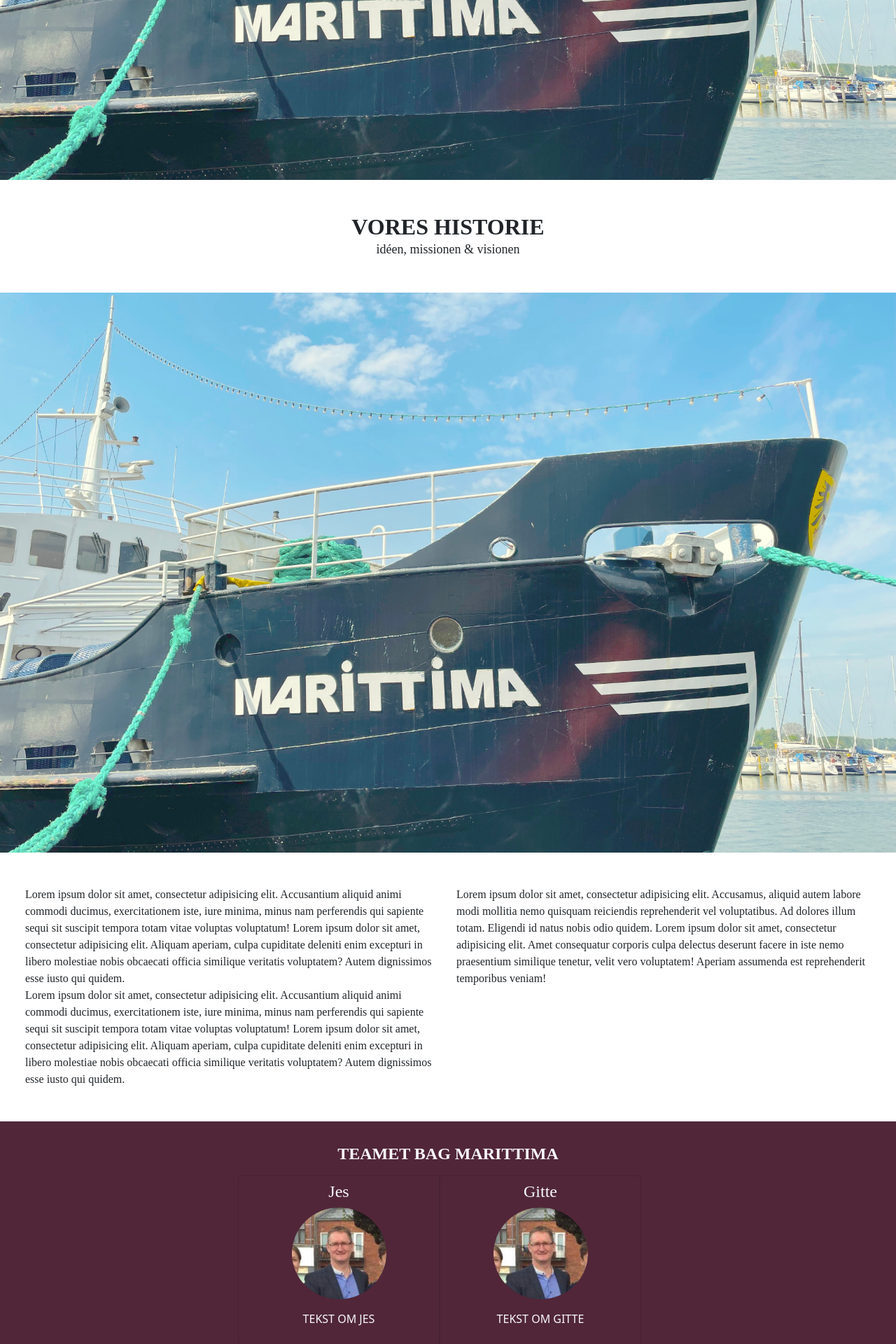
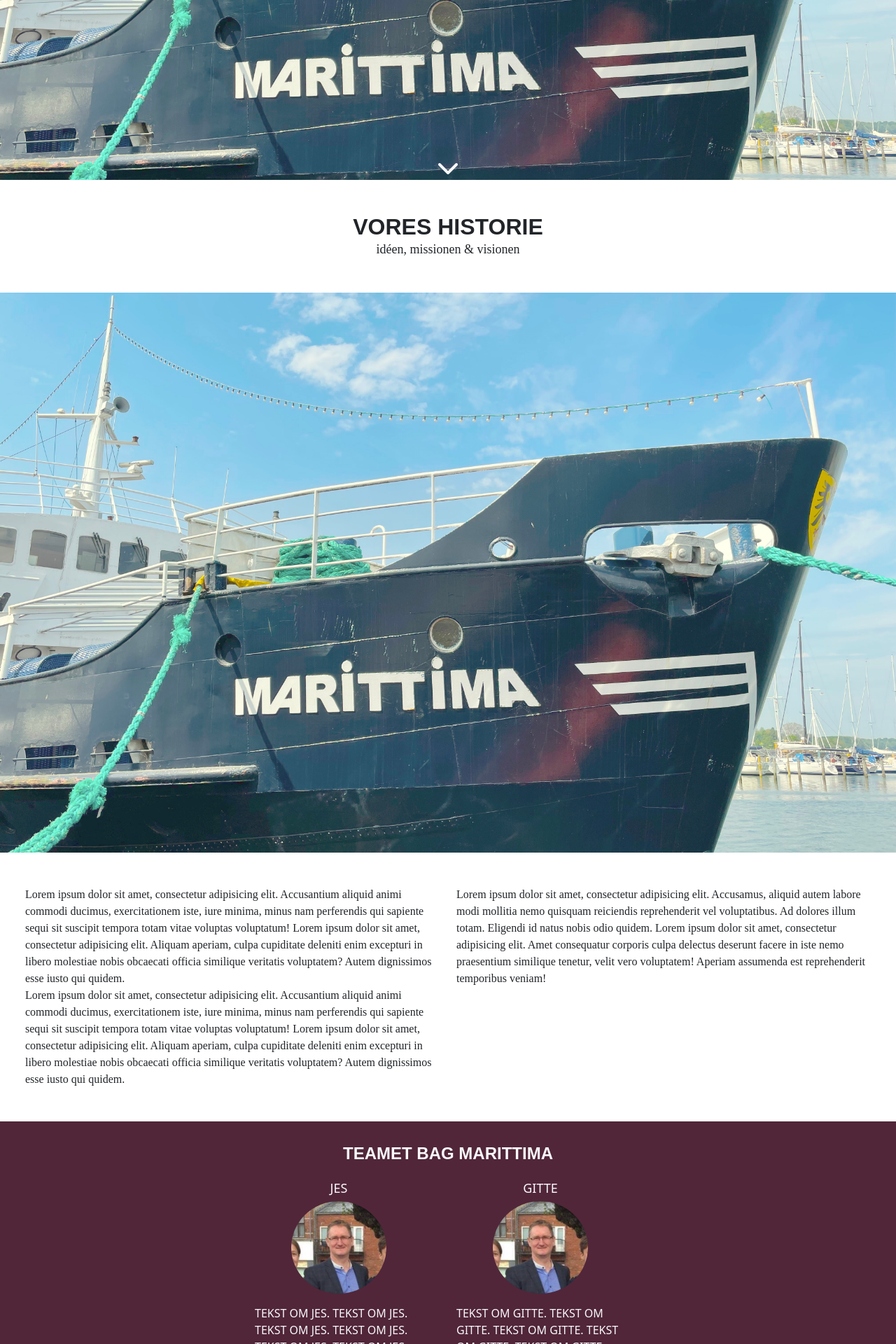
Before and after one commit to loay0013/marittima, a PHP site: the page made by Omkring os.php in a window 1280 px wide. Shown: the part 680-2600 px from the top of the page at 70% size. Run offline with PHP 8.4, Linux system fonts and the light colour scheme; some libraries are stand-ins or nearby versions.

Commit message:
Historien-siden

```diff
--- a/Omkring os.php
+++ b/Omkring os.php
@@ -9,10 +9,10 @@
     <meta name="author" content="Udgiver">
     <meta name="copyright" content="Information om copyright">
 
-
-
     <link href="css/bootstrap.css" rel="stylesheet" type="text/css">
     <link href="css/styles.css" rel="stylesheet" type="text/css">
+
+    <script src="https://kit.fontawesome.com/b7f7f27b49.js" crossorigin="anonymous"></script>
 
     <meta name="viewport" content="width=device-width, initial-scale=1">
 </head>
@@ -22,26 +22,20 @@
 <script src="node_modules/bootstrap/dist/js/bootstrap.bundle.min.js"></script>
 
 <?php include "includes/nav.php";?>
-<header>
-<!--    <div class="history">-->
-<!--        <img src="images/ship.jpeg" alt="ship">-->
-<!--    </div>-->
-    <div class=" logo-M  d-sm-none d-block text-center>
-        <img src="images/logo%20med.svg">
-    </div>
-    <div class="d-none d-sm-none d-md-block text-light logo text-center">
+
+<div class="ship h-100 w-100 position-relative">
+    <div class="tekst text-light">
         <h2 class="oplevelse p-2 justify-content-center d-flex">
             Historien
         </h2>
-        <p class="historie text-light">
+        <p class="d-none d-md-block historie text-light">
             En lille historie om hvem vi er
         </p>
     </div>
 
-</header>
-
-<div class="ship h-100 w-100">
-    <img src="images/ship.jpeg" alt="ship" class="h-100 w-100" style="object-fit: cover" ">
+    <div class="icon position-absolute bottom-0 text-center w-100 text-light">
+        <i class="fa-solid fa-chevron-down fa-2x"></i>
+    </div>
 </div>
 
 <div class="col-12 text-center p-5">
@@ -53,7 +47,7 @@
     </p>
 </div>
 
-<div class="ship h-100 w-100 d-lg-block-none">
+<div class="ship h-100 w-100 d-sm-block">
     <img src="images/ship.jpeg" alt="ship" class="h-100 w-100" style="object-fit: cover" ">
 </div>
 
@@ -80,19 +74,19 @@
     <div class=" text-center">
         <h4 class="overskrift p-3">TEAMET BAG MARITTIMA</h4>
         <div class="col-md-12  d-flex row justify-content-center">
-            <div class="card bg-om col-md-6 p-2" style="width: 18rem;">
-                <h4 class="card-title">Jes</h4>
+            <div class="card bg-om col-md-6 p-2 border-0" style="width: 18rem;">
+                <h4 class="card-title">JES</h4>
                 <div class="d-flex justify-content-center">
                 <img src="images/jes.png" class="card-img-top rounded-circle bg-om w-50" alt="..."></div>
                 <div class="card-body">
-                    <p class="card-text">TEKST OM JES</div>
+                    <p class="card-text text-start">TEKST OM JES. TEKST OM JES. TEKST OM JES. TEKST OM JES. TEKST OM JES. TEKST OM JES. </div>
             </div>
-            <div class="card bg-om  col-md-6 p-2" style="width: 18rem;">
-                <h4 class="card-title text-center">Gitte</h4>
+            <div class="card bg-om  col-md-6 p-2 border-0" style="width: 18rem;">
+                <h4 class="card-title text-center">GITTE</h4>
                 <div class="justify-content-center d-flex">
                 <img src="images/jes.png" class="card-img-top rounded-circle bg-om w-50" alt="..."></div>
                 <div class="card-body">
-                    <p class="card-text">TEKST OM GITTE</div>
+                    <p class="card-text text-start">TEKST OM GITTE. TEKST OM GITTE. TEKST OM GITTE. TEKST OM GITTE. TEKST OM GITTE. TEKST OM GITTE. </div>
             </div>
 
         </div>
@@ -106,5 +100,9 @@
 
 <?php include "includes/footer.php";?>
 
+<!-- Nyhedsbrev -->
+
 </body>
+
+
 </html>
--- a/css/styles.scss
+++ b/css/styles.scss
@@ -37,9 +37,10 @@ img {
 }
 
 .ship{
-  object-fit: cover;
-  height: 100%;
-  width: 100%;
+  background-image: url("../images/ship.jpeg");
+  background-size: cover;
+  display: grid;
+  place-content: center;
 }
 
 
@@ -83,10 +84,6 @@ img {
 
 }
 .logo{
-  position: absolute;
-  top: 30%;
-  left: 50%;
-  transform: translate(-50%, -50%);
 }
 
 .btn1{
@@ -125,7 +122,7 @@ img {
  //Historien-siden
 
 .text{
-  font-family: "times new roman", sans-serif;
+  font-family: "Futura PT", sans-serif;
   font-weight: bolder;
 }
 
@@ -136,12 +133,14 @@ p.idea{
 }
 
 .card-title{
-  font-family: "Times New Roman";
+  font-family: "Futura PT" "Times New Roman";
+  font-size: 18px;
+  font-weight: light;
 }
 
 .oplevelse{
   font-family: "Anjelina Modern Calligraphy", sans-serif;
-  font-size: 105px;
+  font-size: 73px;
 }
 
 .historie{
@@ -159,17 +158,28 @@ p.idea{
 
 
 
+
+
 h2 .footer{
   background-color: #1c000d;
 }
 
 .overskrift{
-  font-family: "Times New Roman";
-  font-weight: bold;
+  font-family: "Futura PT", sans-serif;
   padding: 20px;
+  font-weight: bolder;
 }
 
 .history{
   font-family: "Futura PT", "Times New Roman";
   font-weight: light;
 }
+
+.icon{
+  position: relative;
+}
+
+
+
+
+//nyhedsbrev
--- a/includes/nav.php
+++ b/includes/nav.php
@@ -21,7 +21,7 @@
                     <a class="nav-link link-dark" href="Booking.php">BOOKING</a>
                 </li>
                 <li class="nav-item">
-                    <a class="nav-link link-dark" href="Selskabslokaler.php">PRIVATE EVENTS</a>
+                    <a class="nav-link link-dark" href="../Private%20%20events.php">PRIVATE EVENTS</a>
                 </li>
 
                 <li class="nav justify-content-center">
```
Also changed, not shown: Private  events.php (added, +59 -0 lines), Selskabslokaler.php (deleted, +0 -31 lines), css/styles.css (+1 -1 lines), images/Anjelina 3.ttf (deleted), 1 other file.
